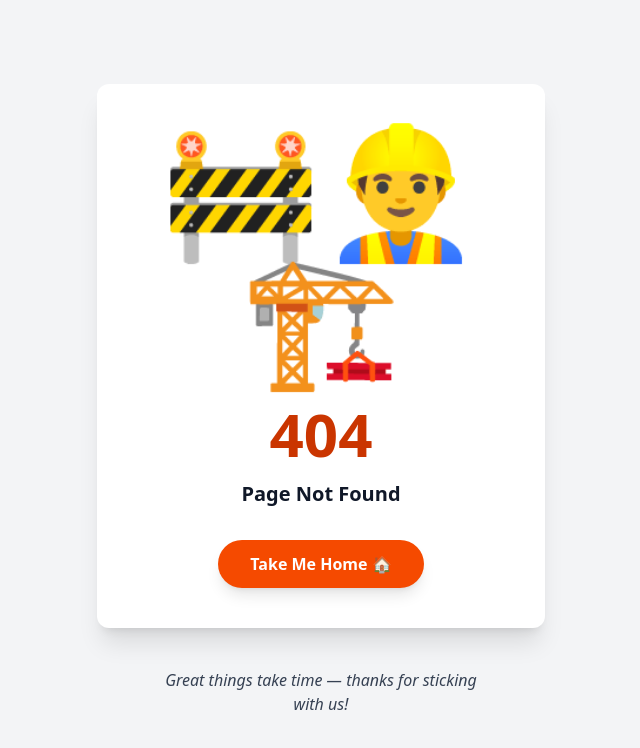
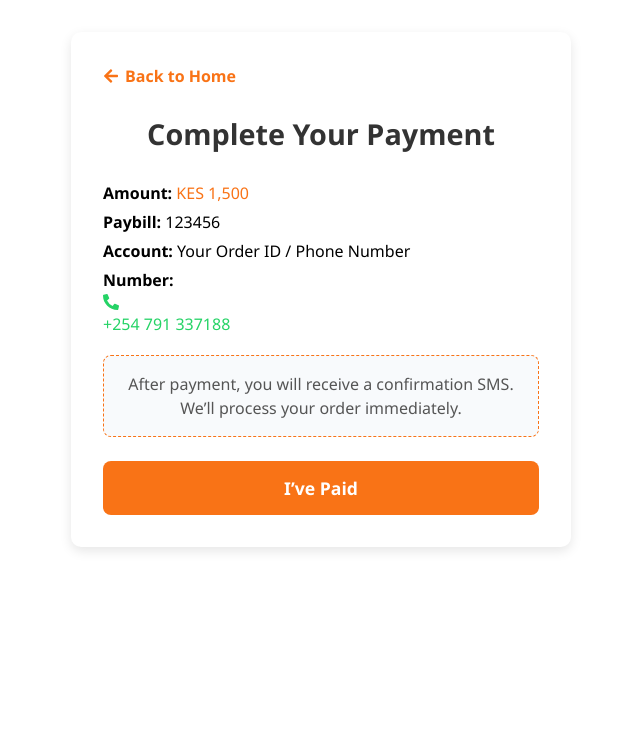
Before and after one commit to elikimz/ecommerce_frontend, a React (Vite) app: page /payment in a window 1280 px wide. Before the commit this address had no page. Shown: the top 748 px of the page, without its empty margins (319-959 px from the left). Built offline with nearby package versions, Linux system fonts and the light colour scheme.

Commit message:
Remove .env from git tracking

```diff
--- a/src/App.tsx
+++ b/src/App.tsx
@@ -109,6 +109,7 @@ import Order from "./features/Orders/order";
 import OrderPage from "./pages/bookorder";
 import CartPage from "./features/Cart&CartItems/cartItems";
 import InactivityLogout from "./components/ProtectedRoute"; // keeping only this
+import PaymentPage from "./pages/payment";
 
 const router = createBrowserRouter([
   {
@@ -134,6 +135,15 @@ const router = createBrowserRouter([
     element: (
       <InactivityLogout>
         <LoginForm />
+      </InactivityLogout>
+    ),
+    errorElement: <ErrorPage />,
+  },
+  {
+    path: "/payment",
+    element: (
+      <InactivityLogout>
+        <PaymentPage />
       </InactivityLogout>
     ),
     errorElement: <ErrorPage />,
--- a/src/pages/bookorder.tsx
+++ b/src/pages/bookorder.tsx
@@ -1,11 +1,11 @@
-// "use client";
+
+
+
 
 // import { useState, useEffect } from "react";
 // import { useCreateOrderMutation } from "../features/Orders/orderAPI";
 // import toast from "react-hot-toast";
 // import Spinner from "../components/spinner";
-
-// // WhatsApp icon import (FontAwesome)
 // import { FaWhatsapp } from "react-icons/fa";
 
 // interface Product {
@@ -18,7 +18,6 @@
 //   const [quantity, setQuantity] = useState(1);
 //   const [productId, setProductId] = useState<number | null>(null);
 //   const [price, setPrice] = useState<number>(0);
-
 //   const [statusMessage, setStatusMessage] = useState<{
 //     type: "success" | "error";
 //     text: string;
@@ -271,13 +270,16 @@
 //               !isLoading && (e.currentTarget.style.backgroundColor = "#f97316")
 //             }
 //           >
-//             {isLoading && <Spinner size={20} />}
+//             {isLoading && (
+//               <div style={{ width: 20, height: 20 }}>
+//                 <Spinner />
+//               </div>
+//             )}
 //             {isLoading ? "Placing Order..." : "Place Order"}
 //           </button>
 //         </form>
 //       </div>
 
-//       {/* WhatsApp floating icon */}
 //       <a
 //         href="https://wa.me/254791337188"
 //         target="_blank"
@@ -300,7 +302,6 @@
 //         <FaWhatsapp />
 //       </a>
 
-//       {/* Inline CSS for bounce animation */}
 //       <style>
 //         {`
 //           @keyframes bounce {
@@ -321,7 +322,9 @@
 
 
 
+
 import { useState, useEffect } from "react";
+import { useNavigate } from "react-router-dom";
 import { useCreateOrderMutation } from "../features/Orders/orderAPI";
 import toast from "react-hot-toast";
 import Spinner from "../components/spinner";
@@ -343,6 +346,7 @@ const OrderPage = () => {
   } | null>(null);
 
   const [createOrder, { isLoading }] = useCreateOrderMutation();
+  const navigate = useNavigate(); // ✅ Initialize router navigation
 
   useEffect(() => {
     const storedProductStr = localStorage.getItem("selectedProduct");
@@ -426,6 +430,7 @@ const OrderPage = () => {
       setStatusMessage({ type: "success", text: "Order placed successfully!" });
       toast.success("Order placed successfully!");
       resetForm();
+      navigate("/payment"); // ✅ Redirect to payment page
     } catch (err) {
       setStatusMessage({ type: "error", text: "Failed to place order" });
       toast.error("Failed to place order");
--- /dev/null
+++ b/src/pages/payment.tsx
@@ -0,0 +1,106 @@
+
+import { Link } from "react-router-dom";
+import { FaArrowLeft, FaPhoneAlt } from "react-icons/fa";
+
+const PaymentPage = () => {
+  return (
+    <div
+      style={{
+        maxWidth: 500,
+        margin: "2rem auto",
+        padding: "2rem",
+        boxShadow: "0 4px 12px rgba(0,0,0,0.1)",
+        borderRadius: 10,
+        fontFamily: "'Segoe UI', Tahoma, Geneva, Verdana, sans-serif",
+        backgroundColor: "#fff",
+      }}
+    >
+      <Link
+        to="/"
+        style={{
+          textDecoration: "none",
+          color: "#f97316",
+          display: "flex",
+          alignItems: "center",
+          marginBottom: "1.5rem",
+          fontWeight: 600,
+        }}
+      >
+        <FaArrowLeft style={{ marginRight: 6 }} />
+        Back to Home
+      </Link>
+
+      <h1
+        style={{
+          fontSize: "1.8rem",
+          fontWeight: "700",
+          marginBottom: "1.5rem",
+          color: "#333",
+          textAlign: "center",
+        }}
+      >
+        Complete Your Payment
+      </h1>
+
+      <div style={{ marginBottom: "1rem", lineHeight: 1.8 }}>
+        <strong>Amount:</strong>{" "}
+        <span style={{ color: "#f97316" }}>KES 1,500</span>{" "}
+        {/* You can dynamically get this later */}
+        <br />
+        <strong>Paybill:</strong> 123456
+        <br />
+        <strong>Account:</strong> Your Order ID / Phone Number
+        <br />
+        <strong>Number:</strong>{" "}
+        <a
+          href="tel:+254791337188"
+          style={{ color: "#25D366", textDecoration: "none" }}
+        >
+          <FaPhoneAlt style={{ marginRight: 4 }} />
+          +254 791 337188
+        </a>
+      </div>
+
+      <div
+        style={{
+          padding: "1rem",
+          backgroundColor: "#f8fafc",
+          border: "1px dashed #f97316",
+          borderRadius: 8,
+          marginBottom: "1.5rem",
+          textAlign: "center",
+          color: "#555",
+        }}
+      >
+        After payment, you will receive a confirmation SMS. We’ll process your
+        order immediately.
+      </div>
+
+      <button
+        style={{
+          backgroundColor: "#f97316",
+          color: "#fff",
+          padding: "0.85rem",
+          width: "100%",
+          border: "none",
+          borderRadius: 8,
+          fontSize: "1.1rem",
+          fontWeight: "700",
+          cursor: "pointer",
+          transition: "background-color 0.3s",
+        }}
+        onMouseEnter={(e) =>
+          (e.currentTarget.style.backgroundColor = "#dc6b13")
+        }
+        onMouseLeave={(e) =>
+          (e.currentTarget.style.backgroundColor = "#f97316")
+        }
+        onClick={() => alert("Thanks! We'll confirm your order shortly.")}
+      >
+        I’ve Paid
+      </button>
+    </div>
+  );
+};
+
+export default PaymentPage;
```
